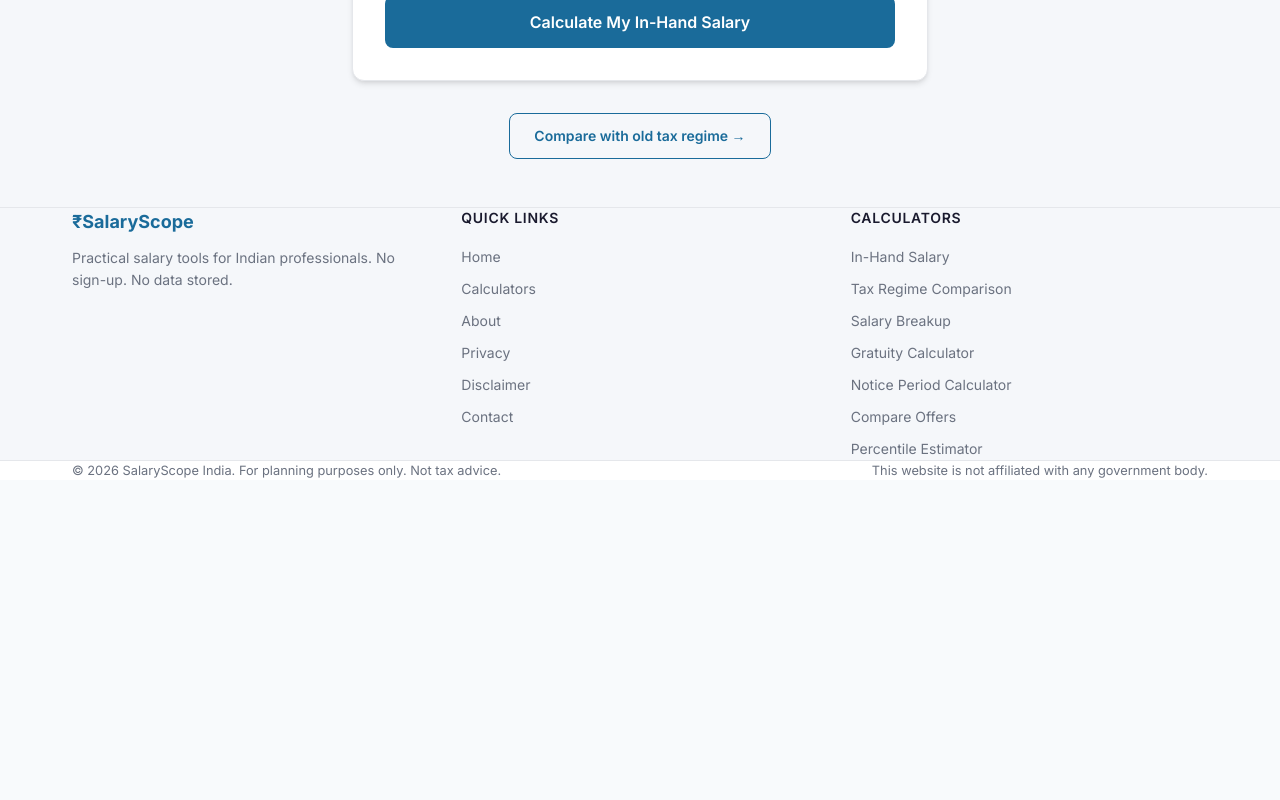
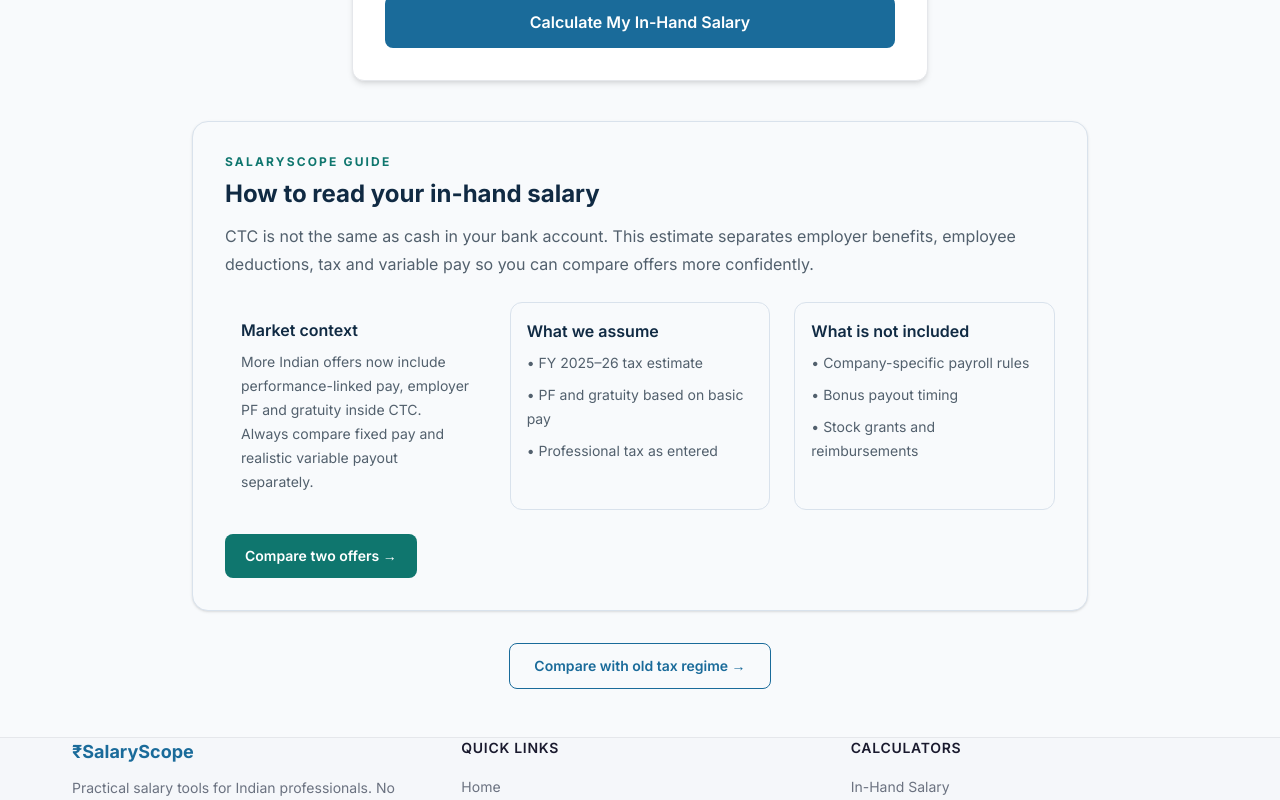
Before and after one commit to JATINV11RAM/salaryscope01, a Next.js app: page /in-hand-salary-calculator in a window 1280 px wide. Shown: the part 920-1720 px from the top of the page. Before the commit the page ends 1400 px from the top, so only its background shows below. Built offline with nearby package versions, Linux system fonts and the light colour scheme.

Commit message:
feat: add CalculatorDetails component to multiple pages
Co-authored-by: JATINV11RAM <223226099+JATINV11RAM@users.noreply.github.com>

```diff
--- a/app/compare-tax-regimes/page.tsx
+++ b/app/compare-tax-regimes/page.tsx
@@ -1,5 +1,6 @@
 import type { Metadata } from "next";
 import TaxRegimeCalculator from "@/components/TaxRegimeCalculator";
+import CalculatorDetails, { calculatorDetailData } from "@/components/CalculatorDetails";
 
 export const metadata: Metadata = {
   title: "Old vs New Tax Regime Calculator FY 2025-26",
@@ -21,6 +22,7 @@ export default function TaxRegimePage() {
           </p>
         </div>
         <TaxRegimeCalculator />
+        <CalculatorDetails {...calculatorDetailData("tax")} />
       </div>
     </div>
   );
--- a/app/contact/page.tsx
+++ b/app/contact/page.tsx
@@ -19,7 +19,7 @@ export default function ContactPage() {
           <div className="space-y-4 mb-6">
             <div className="rounded-lg p-4" style={{ backgroundColor: "#F5F7FA", border: "1px solid #E5E7EB" }}>
               <div className="text-xs font-medium uppercase tracking-wider mb-1" style={{ color: "#6B7280" }}>Email</div>
-              <div className="font-medium" style={{ color: "#1A6B9A" }}>hello@salaryscope.in</div>
+              <div className="font-medium" style={{ color: "#1A6B9A" }}>support.salaryscope@gmail.com</div>
             </div>
             <div className="rounded-lg p-4" style={{ backgroundColor: "#F5F7FA", border: "1px solid #E5E7EB" }}>
               <div className="text-xs font-medium uppercase tracking-wider mb-1" style={{ color: "#6B7280" }}>Response Time</div>
--- a/app/gratuity-calculator/page.tsx
+++ b/app/gratuity-calculator/page.tsx
@@ -1,5 +1,6 @@
 import type { Metadata } from "next";
 import GratuityCalc from "@/components/GratuityCalc";
+import CalculatorDetails, { calculatorDetailData } from "@/components/CalculatorDetails";
 
 export const metadata: Metadata = {
   title: "Gratuity Calculator India 2026",
@@ -19,6 +20,7 @@ export default function GratuityPage() {
           <p style={{ color: "#6B7280" }}>Estimate your gratuity as per the Payment of Gratuity Act 1972</p>
         </div>
         <GratuityCalc />
+        <CalculatorDetails {...calculatorDetailData("gratuity")} />
       </div>
     </div>
   );
--- a/app/in-hand-salary-calculator/page.tsx
+++ b/app/in-hand-salary-calculator/page.tsx
@@ -1,6 +1,7 @@
 import type { Metadata } from "next";
 import Link from "next/link";
 import InHandCalculator from "@/components/InHandCalculator";
+import CalculatorDetails, { calculatorDetailData } from "@/components/CalculatorDetails";
 
 export const metadata: Metadata = {
   title: "In-Hand Salary Calculator India 2025-26",
@@ -11,8 +12,8 @@ export const metadata: Metadata = {
 
 export default function InHandSalaryPage() {
   return (
-    <div className="py-12 px-4" style={{ backgroundColor: "#F5F7FA" }}>
-      <div className="max-w-3xl mx-auto">
+    <main className="bg-background px-4 py-12">
+      <div className="mx-auto max-w-4xl">
         <div className="text-center mb-8">
           <h1 className="text-3xl md:text-4xl font-bold mb-3" style={{ color: "#1A1A2E" }}>
             In-Hand Salary Calculator India
@@ -23,6 +24,7 @@ export default function InHandSalaryPage() {
         </div>
 
         <InHandCalculator />
+        <CalculatorDetails {...calculatorDetailData("inhand")} />
 
         <div className="text-center mt-8">
           <Link
@@ -39,6 +41,6 @@ export default function InHandSalaryPage() {
           </Link>
         </div>
       </div>
-    </div>
+    </main>
   );
 }
--- a/app/notice-period-calculator/page.tsx
+++ b/app/notice-period-calculator/page.tsx
@@ -1,5 +1,6 @@
 import type { Metadata } from "next";
 import NoticePeriodCalc from "@/components/NoticePeriodCalc";
+import CalculatorDetails, { calculatorDetailData } from "@/components/CalculatorDetails";
 
 export const metadata: Metadata = {
   title: "Notice Period Calculator India",
@@ -19,6 +20,7 @@ export default function NoticePeriodPage() {
           <p style={{ color: "#6B7280" }}>Find your exact last working day</p>
         </div>
         <NoticePeriodCalc />
+        <CalculatorDetails {...calculatorDetailData("notice")} />
       </div>
     </div>
   );
--- a/app/privacy/page.tsx
+++ b/app/privacy/page.tsx
@@ -70,7 +70,7 @@ export default function PrivacyPage() {
             <h2 className="text-lg font-semibold mt-6 mb-2" style={{ color: "#1A6B9A" }}>Contact Us</h2>
             <p className="mb-4">
               If you have any questions or concerns about this privacy policy or how we handle your privacy,
-              please feel free to reach out to us. You can contact us at <strong>hello@salaryscope.in</strong>.
+              please feel free to reach out to us. You can contact us at <strong>support.salaryscope@gmail.com</strong>.
             </p>
           </div>
         </div>
--- a/app/salary-breakup/page.tsx
+++ b/app/salary-breakup/page.tsx
@@ -1,5 +1,6 @@
 import type { Metadata } from "next";
 import SalaryBreakupCalc from "@/components/SalaryBreakupCalc";
+import CalculatorDetails, { calculatorDetailData } from "@/components/CalculatorDetails";
 
 export const metadata: Metadata = {
   title: "Salary Breakup Calculator India",
@@ -10,7 +11,7 @@ export const metadata: Metadata = {
 
 export default function SalaryBreakupPage() {
   return (
-    <div className="py-12 px-4" style={{ backgroundColor: "#F5F7FA" }}>
+    <div className="py-12 px-4" style={{ backgroundColor: "var(--color-background)" }}>
       <div className="max-w-3xl mx-auto">
         <div className="text-center mb-8">
           <h1 className="text-3xl md:text-4xl font-bold mb-3" style={{ color: "#1A1A2E" }}>
@@ -19,6 +20,7 @@ export default function SalaryBreakupPage() {
           <p style={{ color: "#6B7280" }}>Understand every component inside your CTC</p>
         </div>
         <SalaryBreakupCalc />
+        <CalculatorDetails {...calculatorDetailData("breakup")} />
       </div>
     </div>
   );
--- /dev/null
+++ b/components/CalculatorDetails.tsx
@@ -0,0 +1,30 @@
+import Link from "next/link";
+
+type CalculatorDetailsProps = { title: string; summary: string; trend: string; assumptions: readonly string[]; excludes: readonly string[]; relatedHref: string; relatedLabel: string };
+
+export default function CalculatorDetails({ title, summary, trend, assumptions, excludes, relatedHref, relatedLabel }: CalculatorDetailsProps) {
+  return (
+    <section className="mt-10 rounded-2xl border border-border bg-background p-6 text-left shadow-sm md:p-8" aria-labelledby="calculator-details-title">
+      <p className="mb-2 text-xs font-bold uppercase tracking-[0.18em] text-primary">SalaryScope guide</p>
+      <h2 id="calculator-details-title" className="text-2xl font-bold text-foreground">{title}</h2>
+      <p className="mt-3 leading-7 text-muted">{summary}</p>
+      <div className="mt-6 grid gap-6 md:grid-cols-3">
+        <div className="rounded-xl bg-light-bg p-4"><h3 className="font-semibold text-foreground">Market context</h3><p className="mt-2 text-sm leading-6 text-muted">{trend}</p></div>
+        <div className="rounded-xl border border-border p-4"><h3 className="font-semibold text-foreground">What we assume</h3><ul className="mt-2 flex flex-col gap-2 text-sm leading-6 text-muted">{assumptions.map((item) => <li key={item}>• {item}</li>)}</ul></div>
+        <div className="rounded-xl border border-border p-4"><h3 className="font-semibold text-foreground">What is not included</h3><ul className="mt-2 flex flex-col gap-2 text-sm leading-6 text-muted">{excludes.map((item) => <li key={item}>• {item}</li>)}</ul></div>
+      </div>
+      <Link href={relatedHref} className="mt-6 inline-flex min-h-11 items-center rounded-lg bg-primary px-5 py-3 text-sm font-semibold text-white transition hover:opacity-90">{relatedLabel} →</Link>
+    </section>
+  );
+}
+
+export function calculatorDetailData(kind: "inhand" | "breakup" | "tax" | "gratuity" | "notice") {
+  const data = {
+    inhand: { title: "How to read your in-hand salary", summary: "CTC is not the same as cash in your bank account. This estimate separates employer benefits, employee deductions, tax and variable pay so you can compare offers more confidently.", trend: "More Indian offers now include performance-linked pay, employer PF and gratuity inside CTC. Always compare fixed pay and realistic variable payout separately.", assumptions: ["FY 2025–26 tax estimate", "PF and gratuity based on basic pay", "Professional tax as entered"], excludes: ["Company-specific payroll rules", "Bonus payout timing", "Stock grants and reimbursements"], relatedHref: "/compare-offers", relatedLabel: "Compare two offers" },
+    breakup: { title: "Salary breakup explained", summary: "Use this view to understand how basic pay, HRA, special allowance and statutory deductions combine into monthly net pay and total employer cost.", trend: "Many employers structure CTC with a 40–50% basic salary, while flexible benefits and variable pay can materially change take-home pay.", assumptions: ["Basic and HRA percentages from your inputs", "Employee PF at 12% of basic", "New-regime TDS estimate"], excludes: ["Employer-specific allowances", "State payroll differences", "Actual payslip rounding"], relatedHref: "/in-hand-salary-calculator", relatedLabel: "Calculate in-hand salary" },
+    tax: { title: "Old vs new tax regime", summary: "The right regime depends on taxable income, eligible deductions and how much HRA or home-loan benefit you actually claim—not just the headline slab rates.", trend: "For FY 2025–26, the new regime is often simpler for people with limited deductions; the old regime can still win with substantial HRA, 80C, 80D and home-loan claims.", assumptions: ["FY 2025–26 slabs", "Standard deduction included", "Deductions limited to entered values"], excludes: ["Employer tax planning advice", "Unentered exemptions", "Capital gains or other income"], relatedHref: "/in-hand-salary-calculator", relatedLabel: "See monthly take-home" },
+    gratuity: { title: "Gratuity eligibility and estimate", summary: "Gratuity is an employer-funded statutory benefit calculated from last drawn basic salary and eligible service—not from total CTC.", trend: "Treat gratuity as deferred compensation when comparing offers, but confirm eligibility, service continuity and the basic-pay definition with HR.", assumptions: ["Payment of Gratuity Act formula", "26 working days per month", "Completed years rounded per applicable rule"], excludes: ["Contract-specific eligibility", "Tax treatment at payout", "Forfeiture or special cases"], relatedHref: "/salary-breakup", relatedLabel: "Inspect salary components" },
+    notice: { title: "Notice period planning", summary: "Your last working day depends on the resignation date, contractual notice length and whether your company counts calendar days or working days.", trend: "Notice periods are increasingly negotiated as part of offer closure. Get buyout, garden leave and early-release terms in writing before resigning.", assumptions: ["Calendar-day counting", "Start date counted as day one", "No holidays excluded"], excludes: ["HR approval delays", "Buyout calculations", "Company holiday calendars"], relatedHref: "/contact", relatedLabel: "Ask a question" },
+  } as const;
+  return data[kind];
+}
--- a/components/InHandCalculator.tsx
+++ b/components/InHandCalculator.tsx
@@ -67,6 +67,7 @@ export default function InHandCalculator() {
         <div>
           <label className="block text-sm font-medium mb-1.5" style={{ color: "#1A1A2E" }}>
             Variable Pay Annual (₹)
+            <span className="ml-1 text-xs font-normal text-muted">(exclude if not guaranteed)</span>
           </label>
           <input
             type="number"
@@ -87,7 +88,7 @@ export default function InHandCalculator() {
             type="number"
             className={inputClass}
             style={inputStyle}
-            placeholder="Usually 40-50% of CTC"
+            placeholder="              Usually 40–50% of fixed salary"
             value={inputs.basicPercent}
             onChange={(e) => handleChange("basicPercent", Number(e.target.value))}
           />
```
